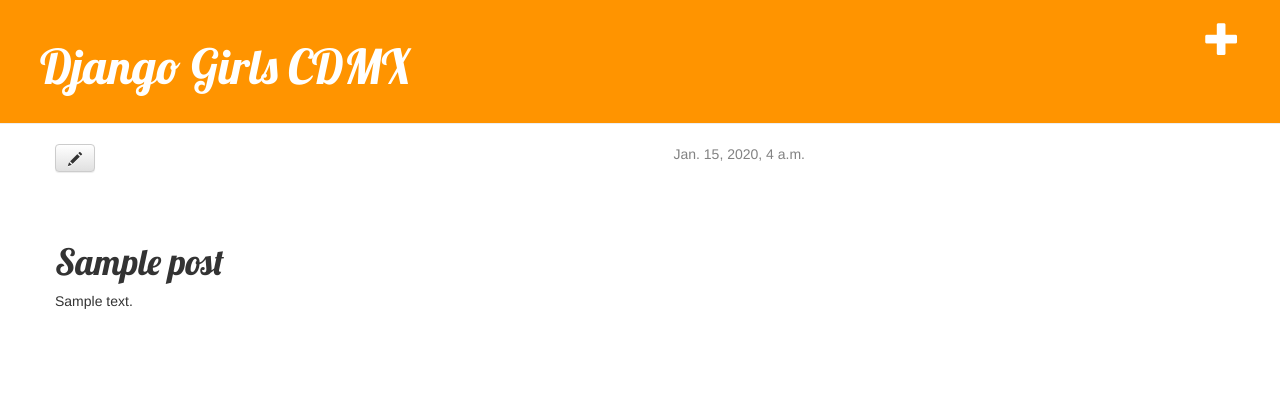
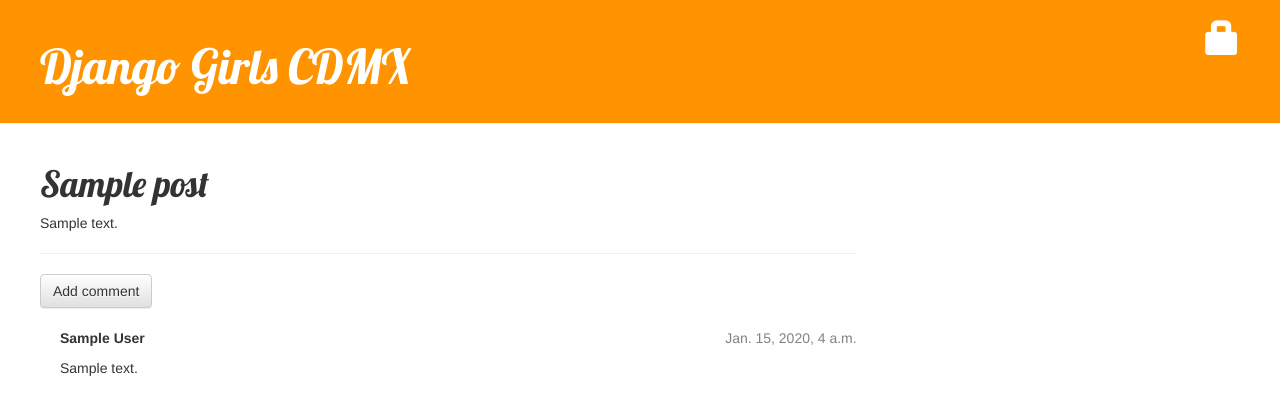
Before and after one commit to paumo/my-first-blog, a Django app: page /post/1/ in a window 1280 px wide. Shown: the top 415 px of the page. Run offline with Django 3.2, Linux system fonts and the light colour scheme; tables that the repository leaves empty hold one stand-in row (values such as "Sample post"); some libraries are stand-ins or nearby versions.

Commit message:
Añadí seguridad para el blog, así como espacio para comentar cada entrada

```diff
--- a/blog/admin.py
+++ b/blog/admin.py
@@ -1,6 +1,6 @@
 from django.contrib import admin
-from .models import Post
+from .models import Post, Comment
 
 admin.site.register(Post)
-
+admin.site.register(Comment)
 # Register your models here.
--- a/blog/models.py
+++ b/blog/models.py
@@ -17,3 +17,20 @@ class Post(models.Model):
 
 	def __str__(self):
 		return self.title
+
+	def approved_comments(self):
+		return self.comments.filter(approved_comment=True)
+
+class Comment(models.Model):
+    post = models.ForeignKey('blog.Post', related_name='comments')
+    author = models.CharField(max_length=200)
+    text = models.TextField()
+    created_date = models.DateTimeField(default=timezone.now)
+    approved_comment = models.BooleanField(default=False)
+
+    def approve(self):
+        self.approved_comment = True
+        self.save()
+
+    def __str__(self):
+        return self.text
--- a/blog/static/css/blog.css
+++ b/blog/static/css/blog.css
@@ -2,7 +2,6 @@ h1 a {
 	color: #FCA205;
 	font-family: 'Lobster';
 }
-
 
 .page-header {
 	background-color: #ff9400;
@@ -37,7 +36,7 @@ h1, h2, h3, h4 {
 	width: 100%;
 }
 
-.top-menu, .top-menu:hover, .top-menu:visited{
+.top-menu, .top-menu:hover, .top-menu:visited {
 	color: #ffffff;
 	float: right;
 	font-size: 26pt;
@@ -51,3 +50,7 @@ h1, h2, h3, h4 {
 .post h1 a, .post h1 a:visited {
 	color: #000000;
 }
+
+.comment {
+	margin: 20px 0px 20px 20px;
+}
--- a/blog/templates/blog/base.html
+++ b/blog/templates/blog/base.html
@@ -13,10 +13,16 @@
 
 	<body>
     <div class="page-header">
-			<a href="{% url 'blog.views.post_new' %}" class="top-menu"><span class="glyphicon glyphicon-plus"></span></a>
-			<h1><a href="/">Django Girls CDMX</a></h1>
+    	{% if user.is_authenticated %}
+    		<a href="{% url 'post_new' %}" class="top-menu"><span class="glyphicon glyphicon-plus"></span></a>
+    		<a href="{% url 'post_draft_list' %}" class="top-menu"><span class="glyphicon glyphicon-edit"></span></a>
+    		<p class="top-menu">Hello {{ user.username }}<small>(<a href="{% url 'django.contrib.auth.views.logout' %}">Log out</a>)</small></p>
+    	{% else %}
+    		<a href="{% url 'django.contrib.auth.views.login' %}" class="top-menu"><span class="glyphicon glyphicon-lock"></span></a>
+    	{% endif %}
+    	<h1><a href="{% url 'blog.views.post_list' %}">Django Girls CDMX</a></h1>
     </div>
-		<div class="content container">
+    <div class="content">
         <div class="row">
             <div class="col-md-8">
             {% block content %}
--- a/blog/templates/blog/post_detail.html
+++ b/blog/templates/blog/post_detail.html
@@ -1,14 +1,39 @@
 {% extends 'blog/base.html' %}
 	{% block content %}
-        <div class="post">
+		<div class="date">
+			{% if user.is_authenticated %}
 				{% if post.published_date %}
-                <div class="date">
 					{{ post.published_date }}
-                </div>
+				{% else %}
+					<a class="btn btn-default" href="{% url 'blog.views.post_publish' pk=post.pk %}">Publish</a>
 				{% endif %}
 				<a class="btn btn-default" href="{% url 'post_edit' pk=post.pk %}"><span class="glyphicon glyphicon-pencil"></span></a>
+				<a class="btn btn-default" href="{% url 'post_remove' pk=post.pk %}"><span class="glyphicon glyphicon-trash"></span></a>
+			{% else %}
+    		<a href="{% url 'django.contrib.auth.views.login' %}" class="top-menu"><span class="glyphicon glyphicon-lock"></span></a>
+    		{% endif %}
 		</div>
 	<h1>{{ post.title }}</h1>
 	<p>{{ post.text|linebreaks }}</p>
 
+	<!-- Esto es para la sección de comentarios -->
+	<hr>
+	<a class="btn btn-default" href="{% url 'add_comment_to_post' pk=post.pk %}">Add comment</a>
+	{% for comment in post.comments.all %}
+    	{% if user.is_authenticated or comment.approved_comment %}
+    		<div class="comment">
+        		<div class="date">
+            		{{ comment.created_date }}
+            		{% if not comment.approved_comment %}
+                		<a class="btn btn-default" href="{% url 'comment_remove' pk=comment.pk %}"><span class="glyphicon glyphicon-remove"></span></a>
+                		<a class="btn btn-default" href="{% url 'comment_approve' pk=comment.pk %}"><span class="glyphicon glyphicon-ok"></span></a>
+            		{% endif %}
+        		</div>
+        		<strong>{{ comment.author }}</strong>
+        		<p>{{ comment.text|linebreaks }}</p>
+    		</div>
+    	{% endif %}
+		{% empty %}
+    	<p>No comments here yet :(</p>
+	{% endfor %}
 {% endblock %}
--- a/blog/templates/blog/post_list.html
+++ b/blog/templates/blog/post_list.html
@@ -8,6 +8,7 @@
 			</div>
 			<h1><a href="{% url 'blog.views.post_detail' pk=post.pk %}">{{ post.title }}</a></h1>
 			<p>{{ post.text|linebreaks }}</p>
+			<a href="{% url 'blog.views.post_detail' pk=post.pk %}">Comments: {{ post.approved_comments.count }}</a>
 		</div>
 	{% endfor %}
 {% endblock content %}
--- a/blog/urls.py
+++ b/blog/urls.py
@@ -6,4 +6,10 @@ urlpatterns = [
     url(r'^post/(?P<pk>[0-9]+)/$', views.post_detail),
     url(r'^post/new/$', views.post_new, name='post_new'),
     url(r'^post/(?P<pk>[0-9]+)/edit/$', views.post_edit, name='post_edit'),
+    url(r'^drafts/$', views.post_draft_list, name='post_draft_list'),
+    url(r'^post/(?P<pk>[0-9]+)/publish/$', views.post_publish, name='post_publish'),
+    url(r'^post/(?P<pk>[0-9]+)/remove/$', views.post_remove, name='post_remove'),
+    url(r'^post/(?P<pk>[0-9]+)/comment/$', views.add_comment_to_post, name='add_comment_to_post'),
+	url(r'^comment/(?P<pk>[0-9]+)/approve/$', views.comment_approve, name='comment_approve'),
+	url(r'^comment/(?P<pk>[0-9]+)/remove/$', views.comment_remove, name='comment_remove'),
 ]
--- a/blog/views.py
+++ b/blog/views.py
@@ -3,7 +3,8 @@ from django.shortcuts import render
 from django.shortcuts import render, get_object_or_404
 from django.utils import timezone
 from .models import Post
-from .forms import PostForm
+from .forms import PostForm, CommentForm
+from django.contrib.auth.decorators import login_required
 
 def post_list(request):
 	posts = Post.objects.filter(published_date__lte=timezone.now()).order_by('published_date')
@@ -13,19 +14,20 @@ def post_detail(request, pk):
 	post = get_object_or_404(Post, pk=pk)
 	return render(request, 'blog/post_detail.html', {'post':post})
 
+@login_required
 def post_new(request):
         if request.method == "POST":
             form = PostForm(request.POST)
             if form.is_valid():
                 post = form.save(commit=False)
                 post.author = request.user
-                post.published_date = timezone.now()
                 post.save()
                 return redirect('blog.views.post_detail', pk=post.pk)
         else:
             form = PostForm()
         return render(request, 'blog/post_edit.html', {'form': form})
 
+@login_required
 def post_edit(request, pk):
         post = get_object_or_404(Post, pk=pk)
         if request.method == "POST":
@@ -38,3 +40,46 @@ def post_edit(request, pk):
         else:
             form = PostForm(instance=post)
         return render(request, 'blog/post_edit.html', {'form': form})
+
+@login_required
+def post_draft_list(request):
+    posts = Post.objects.filter(published_date__isnull=True).order_by('created_date')
+    return render(request, 'blog/post_draft_list.html', {'posts': posts})
+
+@login_required
+def post_publish(request, pk):
+    post = get_object_or_404(Post, pk=pk)
+    post.publish()
+    return redirect('blog.views.post_detail', pk=pk)
+
+@login_required
+def post_remove(request, pk):
+    post = get_object_or_404(Post, pk=pk)
+    post.delete()
+    return redirect('blog.views.post_list')
+
+def add_comment_to_post(request, pk):
+    post = get_object_or_404(Post, pk=pk)
+    if request.method == "POST":
+        form = CommentForm(request.POST)
+        if form.is_valid():
+            comment = form.save(commit=False)
+            comment.post = post
+            comment.save()
+            return redirect('blog.views.post_detail', pk=post.pk)
+    else:
+        form = CommentForm()
+    return render(request, 'blog/add_comment_to_post.html', {'form': form})
+
+@login_required
+def comment_approve(request, pk):
+    comment = get_object_or_404(Comment, pk=pk)
+    comment.approve()
+    return redirect('blog.views.post_detail', pk=comment.post.pk)
+
+@login_required
+def comment_remove(request, pk):
+    comment = get_object_or_404(Comment, pk=pk)
+    post_pk = comment.post.pk
+    comment.delete()
+    return redirect('blog.views.post_detail', pk=post_pk)
--- a/mysite/settings.py
+++ b/mysite/settings.py
@@ -102,3 +102,4 @@ USE_TZ = True
 
 STATIC_URL = '/static/'
 STATIC_ROOT = os.path.join(BASE_DIR, 'static')
+LOGIN_REDIRECT_URL = '/'
--- a/mysite/urls.py
+++ b/mysite/urls.py
@@ -1,7 +1,11 @@
-from django.conf.urls import include, url
+from django.conf.urls import patterns, include, url
+
 from django.contrib import admin
+admin.autodiscover()
 
-urlpatterns = [
+urlpatterns = patterns('',
     url(r'^admin/', include(admin.site.urls)),
+    url(r'^accounts/login/$', 'django.contrib.auth.views.login'),
+    url(r'^accounts/logout/$', 'django.contrib.auth.views.logout', {'next_page': '/'}),
     url(r'', include('blog.urls')),
-]
+)
```
Also changed, not shown: blog/forms.py (+8 -1 lines), blog/templates/blog/add_comment_to_post.html (added, +9 -0 lines), blog/templates/blog/post_draft_list.html (added, +11 -0 lines), blog/templates/registration/login.html (added, +26 -0 lines), blog/migrations/0002_comment.py (added), blog/static/img/img1.jpg (added). Lines whose indentation alone changed are shown as unchanged.
